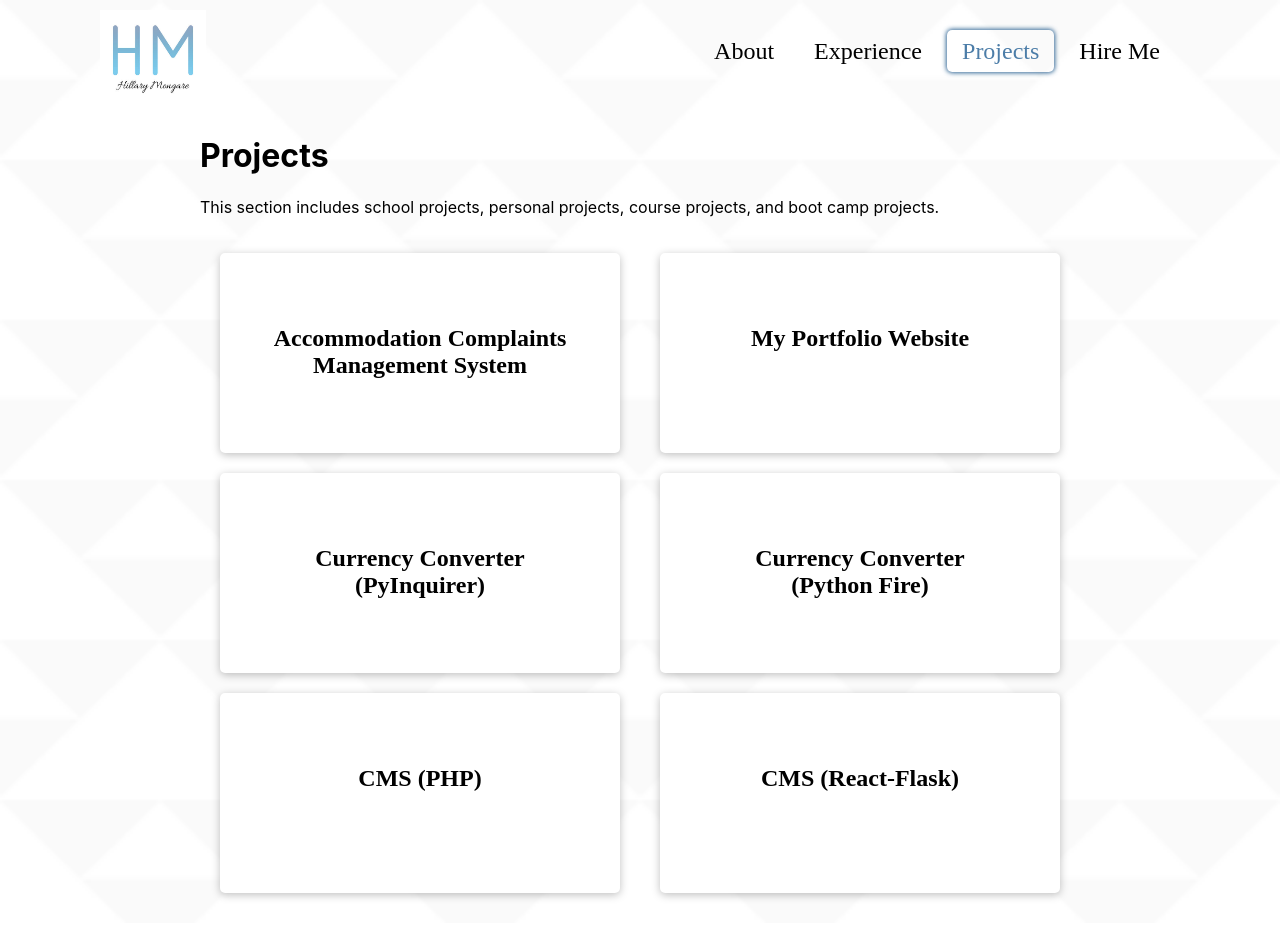
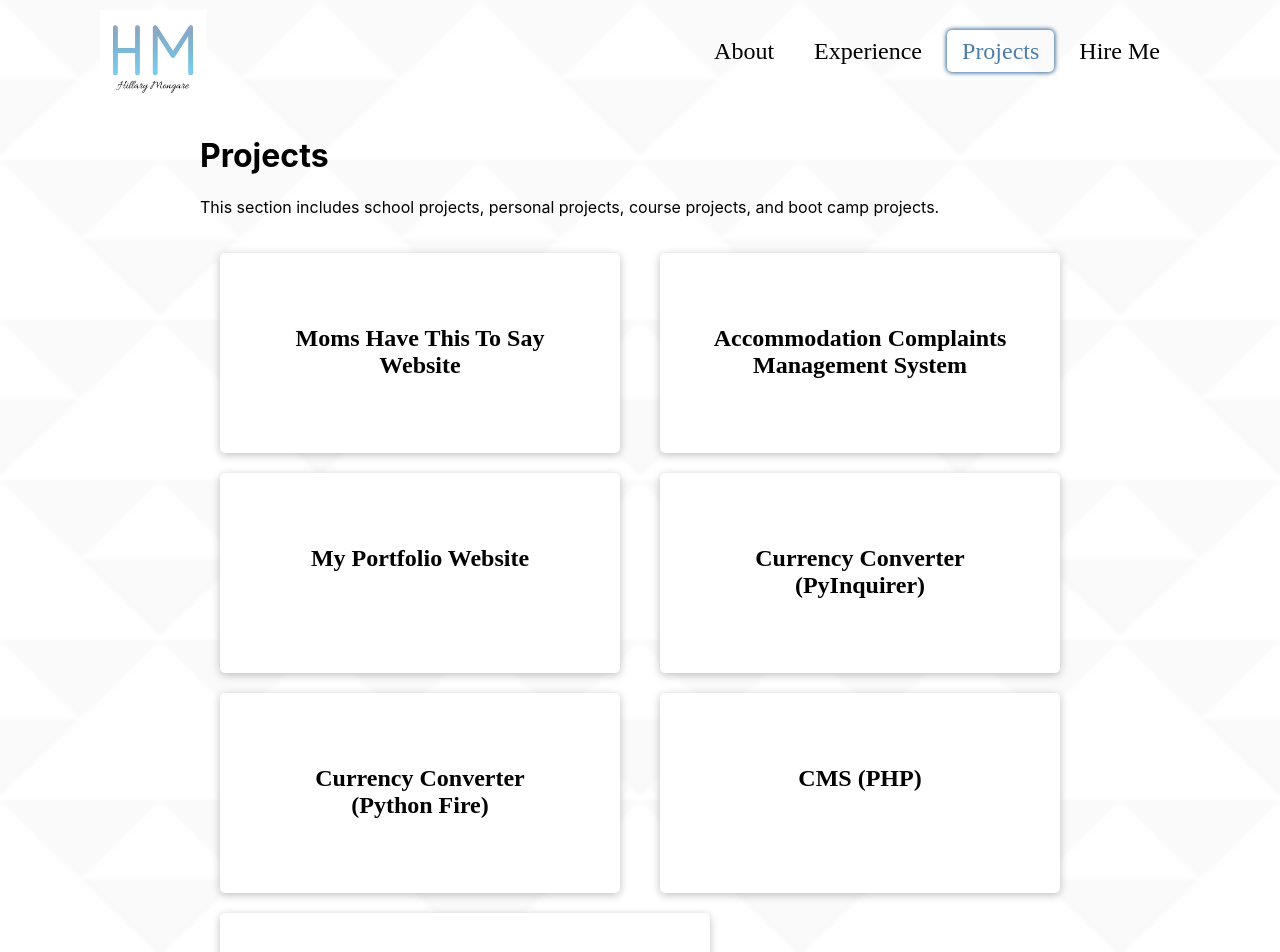
Before and after one commit to mongare70/my-portfolio-website-front-end, a React (Create React App) app: page /projects in a window 1280 px wide. Shown: the top 952 px of the page. Before the commit the page ends 923 px from the top, so only its background shows below. Built offline with nearby package versions, Linux system fonts and the light colour scheme.

Commit message:
projects page update

```diff
--- a/src/components/pages/Projects.js
+++ b/src/components/pages/Projects.js
@@ -16,6 +16,15 @@ const Projects = () => {
         <div className={classes.row}>
           <div className={classes.column}>
             <a
+              href="https://momshavethistosay.com/"
+              target="_blank"
+              rel="noopener noreferrer"
+            >
+              <h2>Moms Have This To Say Website</h2>
+            </a>
+          </div>
+          <div className={classes.column}>
+            <a
               href="https://github.com/mongare70/Accommodation_Complaints_Management_System"
               target="_blank"
               rel="noopener noreferrer"
@@ -23,6 +32,8 @@ const Projects = () => {
               <h2>Accommodation Complaints Management System</h2>
             </a>
           </div>
+        </div>
+        <div className={classes.row}>
           <div className={classes.column}>
             <a
               href="https://github.com/mongare70/my-portfolio-website"
@@ -32,8 +43,6 @@ const Projects = () => {
               <h2>My Portfolio Website</h2>
             </a>
           </div>
-        </div>
-        <div className={classes.row}>
           <div className={classes.column}>
             <a
               href="https://github.com/mongare70/Currency-Converter-CLI-Application-PyInquirer"
@@ -43,6 +52,8 @@ const Projects = () => {
               <h2>Currency Converter (PyInquirer)</h2>
             </a>
           </div>
+        </div>
+        <div className={classes.row}>
           <div className={classes.column}>
             <a
               href="https://github.com/mongare70/Currency-Converter-CLI-Application-Fire-"
@@ -52,8 +63,6 @@ const Projects = () => {
               <h2>Currency Converter (Python Fire)</h2>
             </a>
           </div>
-        </div>
-        <div className={classes.row}>
           <div className={classes.column}>
             <a
               href="https://github.com/mongare70/cms"
@@ -63,6 +72,8 @@ const Projects = () => {
               <h2>CMS (PHP)</h2>
             </a>
           </div>
+        </div>
+        <div className={classes.row}>
           <div className={classes.column}>
             <a
               href="https://github.com/mongare70/CMS---React-FE"
```
Also changed, not shown: 1 other file (tests, documents, lock files or other folders).
